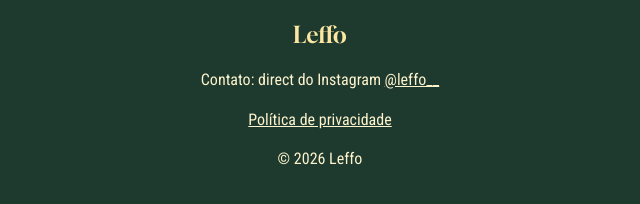
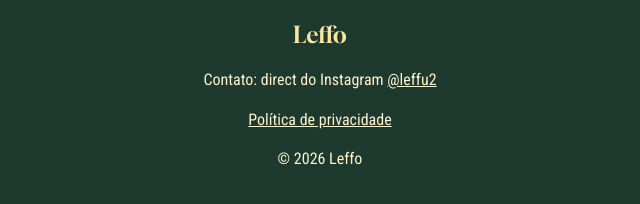
Before and after one commit to oaleffemanuel/leffo-site, a plain HTML site: page italiano/index.html in a window 1280 px wide. Shown: the part 8594-8798 px from the top of the page, 320-960 px from the left. Drawn offline with Linux system fonts and the light colour scheme; no server answers.

Commit message:
fix: update instagram handle to leffu2

```diff
--- a/italiano/index.html
+++ b/italiano/index.html
@@ -403,7 +403,7 @@ footer .marca { font-family: "Gloock", Georgia, serif; font-size: 23px; color: v
     <details class="q"><summary>Serve para quem nunca estudou italiano?</summary><p>Foi feito para isso, ou para quem tentou e parou no começo, e se você já se vira em italiano ele não é para você.</p></details>
     <details class="q"><summary>E se eu perder um dia?</summary><p>Continue de onde parou, sem dobrar o dia seguinte, porque não há nada de errado em chegar ao dia 30 depois de 35 ou 40 dias corridos.</p></details>
     <details class="q"><summary>Por que comprar de quem não é professor?</summary><p>Você não está comprando uma aula, e sim a ordem em que eu colocaria as coisas para quem começa do nada, escrita por quem também aprendeu sozinho, e a melhor forma de julgar é ler a conversa do dia 30 e ver se é isso que você quer.</p></details>
-    <details class="q"><summary>Como eu recebo?</summary><p>Depois que o pagamento é confirmado, você recebe por e-mail o acesso ao PDF, e se ele não chegar, olhe o spam e me chame no direct do Instagram <a href="https://www.instagram.com/leffo__/">@leffo__</a>.</p></details>
+    <details class="q"><summary>Como eu recebo?</summary><p>Depois que o pagamento é confirmado, você recebe por e-mail o acesso ao PDF, e se ele não chegar, olhe o spam e me chame no direct do Instagram <a href="https://www.instagram.com/leffu2/">@leffu2</a>.</p></details>
   </div>
 </section>
 
@@ -419,7 +419,7 @@ footer .marca { font-family: "Gloock", Georgia, serif; font-size: 23px; color: v
 
 <footer>
   <p class="marca">Leffo</p>
-  <p>Contato: direct do Instagram <a href="https://www.instagram.com/leffo__/">@leffo__</a></p>
+  <p>Contato: direct do Instagram <a href="https://www.instagram.com/leffu2/">@leffu2</a></p>
   <p><a href="../privacidade.html">Política de privacidade</a></p>
   <p>© 2026 Leffo</p>
 </footer>
```
Also changed, not shown: privacidade.html (+1 -1 lines), 1 other file.
